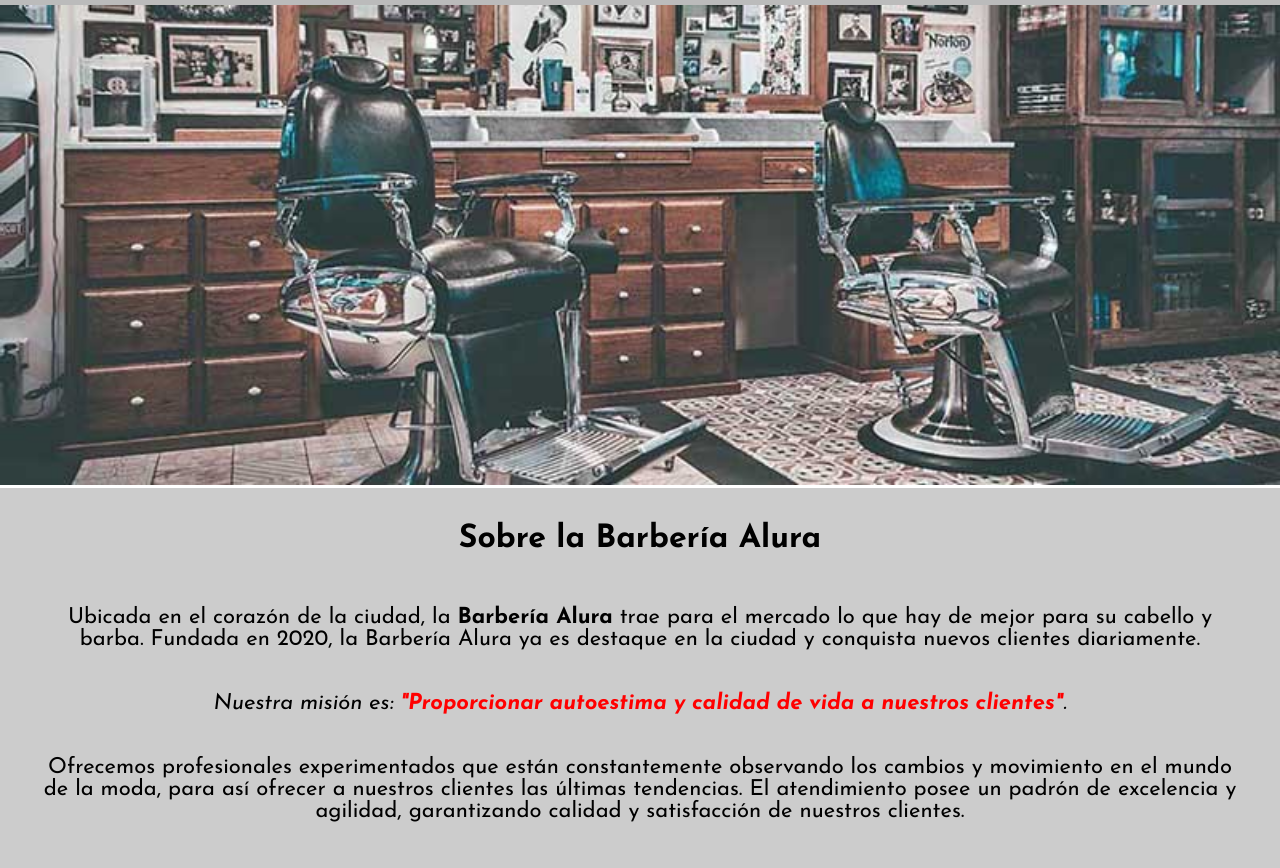
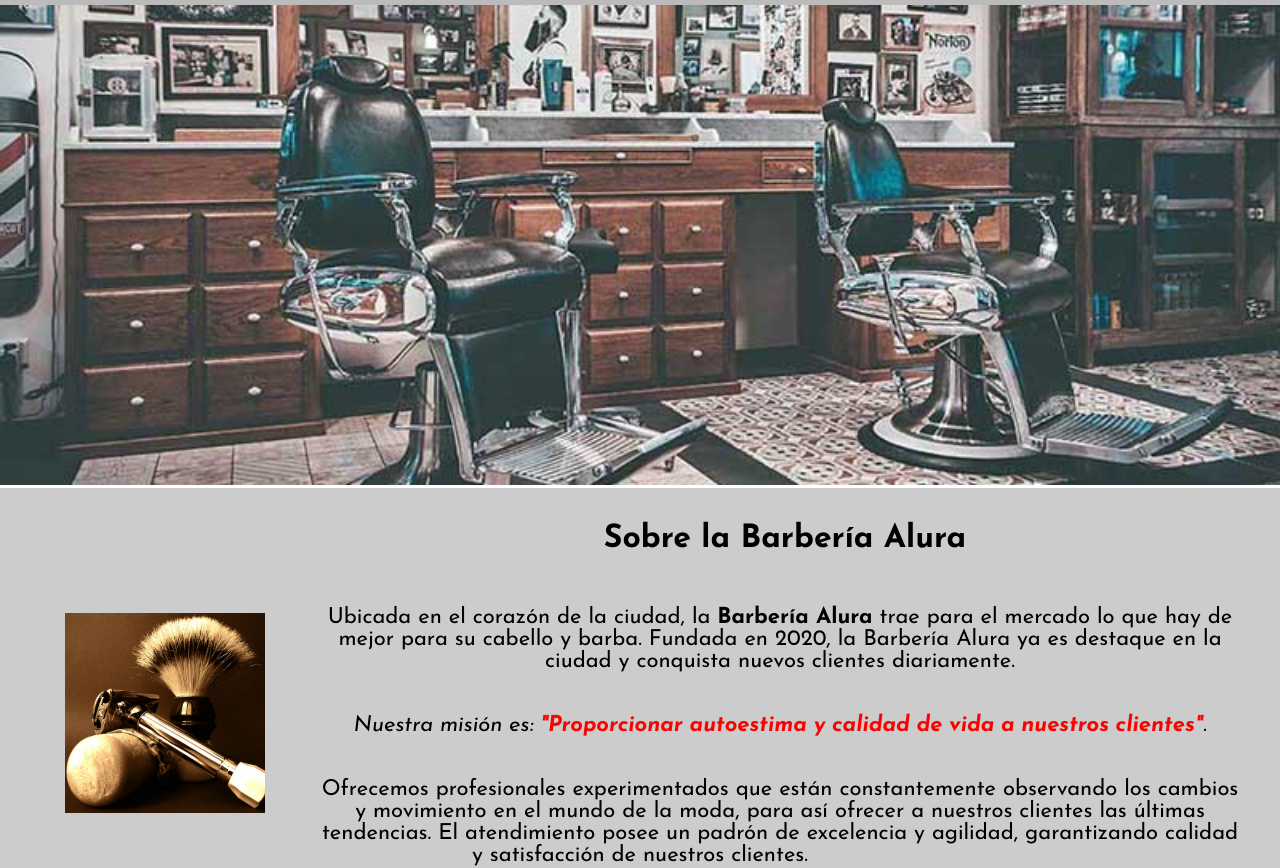
Before and after one commit to LeeoteeX/paginaBarberia, a plain HTML site: page index.html in a window 1280 px wide. Shown: the part 119-987 px from the top of the page. Drawn offline with Linux system fonts and the light colour scheme.

Commit message:
Foto utensilios home

```diff
--- a/index.html
+++ b/index.html
@@ -31,6 +31,8 @@
             <div class="principal">
                 <h2 class="titulo-principal">Sobre la Barbería Alura</h2>
 
+                <img class="utensilios" src="imagenes/imagenes/utensilios[1].jpg" alt="Utensilios de un berbero">
+
                 <p>Ubicada en el corazón de la ciudad, la <strong>Barbería Alura</strong> trae para el mercado lo que hay de mejor para su cabello y barba. Fundada en 2020, la Barbería Alura ya es destaque en la ciudad y conquista nuevos clientes diariamente.</p>
 
                 <p class="mision"><em>Nuestra misión es: <strong>"Proporcionar autoestima y calidad de vida a nuestros clientes"</strong>.</em></p>
--- a/style.css
+++ b/style.css
@@ -235,6 +235,8 @@ td, th{
     width: 100%;
 }
 
+
+
 .titulo-principal {
     text-align: center;
     font-family: "Josefin Sans", sans-serif;
@@ -242,6 +244,13 @@ td, th{
     margin: 0 0 1em;
     padding: 10px;
     font-weight: bold;
+    clear: left;
+}
+
+.utensilios{
+    width: 200px;
+    float: left;
+    margin: 100px 50px 20px 40px;
 }
 
 .principal p{
```
Also changed, not shown: imagenes/imagenes/utensilios[1].jpg (added).
